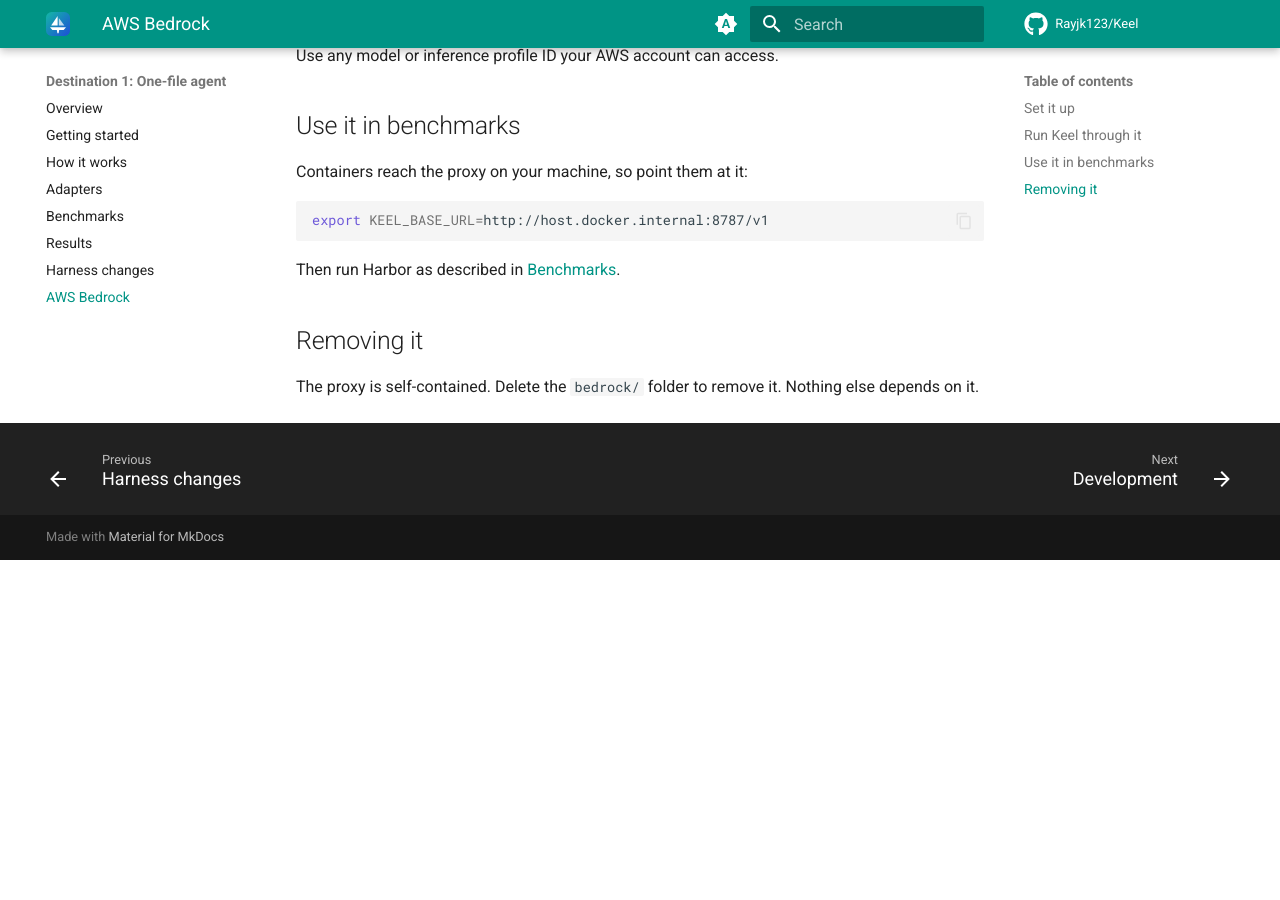
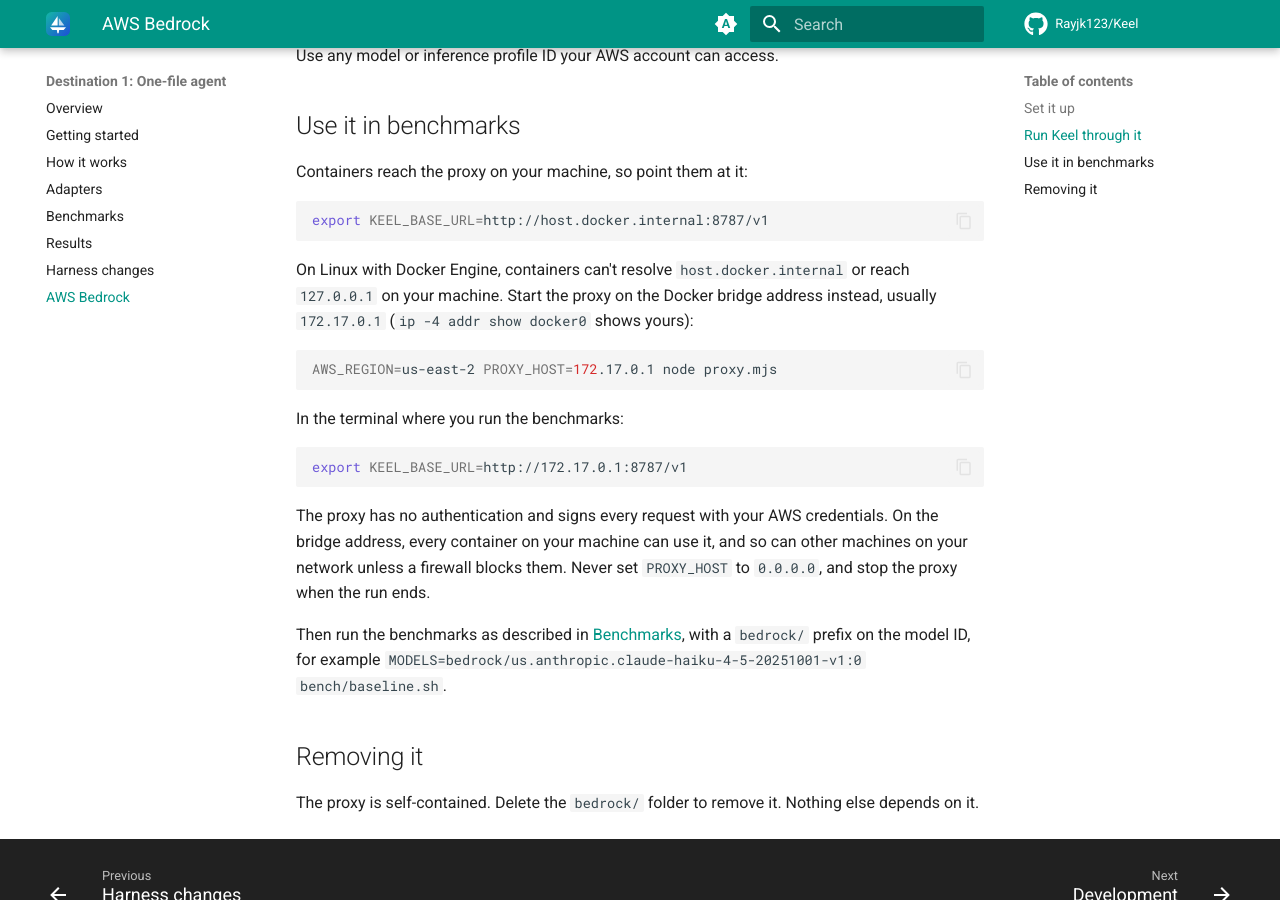
Before and after one commit to Rayjk123/Keel, an MkDocs documentation site: the page built from docs/destinations/one-file-agent/bedrock.md, in a window 1280 px wide and 900 px high, scrolled down 680 px. Built offline with MkDocs 1.6.1 and Material for MkDocs 9.7.7, drawn with Linux system fonts in a browser that asks for light colours; comment, search, counter and statistics services are not loaded; before the commit the page ends 1240 px from its top, so only the background shows below that.

Commit message:
Run the benchmarks against Bedrock on Linux
- The Bedrock proxy listens on PROXY_HOST (default 127.0.0.1), so benchmark
  containers on Linux can reach it on the Docker bridge address. It answers with
  Connection: close: Keel blocks its event loop in spawnSync, so a pooled
  keep-alive socket that the proxy closed while a long command ran crashed the
  next request with "other side closed".
- swebench_lite.py defaults --base-url to KEEL_BASE_URL, like the Harbor adapter,
  so SWE-bench Lite reaches the same model as the other benchmarks.
- setup.sh and baseline.sh read free space portably and measure Docker's data
  root; setup.sh checks for Docker Compose v2 and Buildx 0.17, which Harbor needs,
  and pulls only the models in MODELS, so baseline.sh now requires MODELS.
- Docs cover the Linux bridge setup for the proxy and Ollama.

````diff
--- a/docs/destinations/one-file-agent/bedrock.md
+++ b/docs/destinations/one-file-agent/bedrock.md
@@ -31,7 +31,21 @@ Containers reach the proxy on your machine, so point them at it:
 export KEEL_BASE_URL=http://host.docker.internal:8787/v1
 ```
 
-Then run Harbor as described in [Benchmarks](benchmarks.md).
+On Linux with Docker Engine, containers can't resolve `host.docker.internal` or reach `127.0.0.1` on your machine. Start the proxy on the Docker bridge address instead, usually `172.17.0.1` (`ip -4 addr show docker0` shows yours):
+
+```bash
+AWS_REGION=us-east-2 PROXY_HOST=172.17.0.1 node proxy.mjs
+```
+
+In the terminal where you run the benchmarks:
+
+```bash
+export KEEL_BASE_URL=http://172.17.0.1:8787/v1
+```
+
+The proxy has no authentication and signs every request with your AWS credentials. On the bridge address, every container on your machine can use it, and so can other machines on your network unless a firewall blocks them. Never set `PROXY_HOST` to `0.0.0.0`, and stop the proxy when the run ends.
+
+Then run the benchmarks as described in [Benchmarks](benchmarks.md), with a `bedrock/` prefix on the model ID, for example `MODELS=bedrock/us.anthropic.claude-haiku-4-5-20251001-v1:0 bench/baseline.sh`.
 
 ## Removing it
 
````
Also changed, not shown: CHANGELOG.md (+6 -0 lines), README.md (+1 -1 lines), docs/destinations/one-file-agent/benchmarks.md (+5 -4 lines), docs/destinations/one-file-agent/harness-changes.md (+1 -1 lines), 4 other files.
